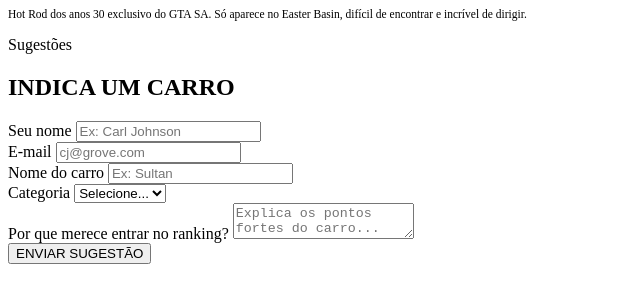
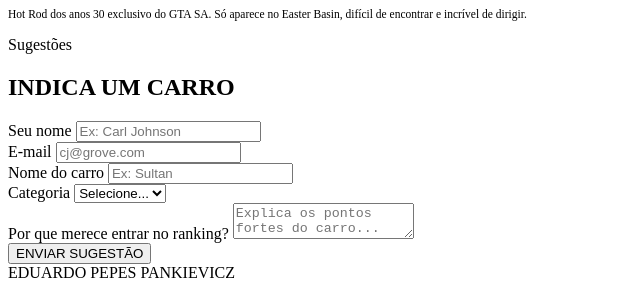
Before and after one commit to whoisleoo/gta-sa-cheat-sheet-cheat, a plain HTML site: page src/pages/index.html in a window 1280 px wide. Shown: the part 1051-1341 px from the top of the page, without its empty margins (0-640 px from the left). Drawn offline with Linux system fonts and the light colour scheme; files that its build step writes are made by us from their sources.

Commit message:
meu nome show de bola

```diff
--- a/src/pages/index.html
+++ b/src/pages/index.html
@@ -192,7 +192,9 @@
   </section>
 
   <!-- FOOTER -->
-  <footer></footer>
+  <footer>
+    <span class="footer-name">EDUARDO PEPES PANKIEVICZ</span>
+  </footer>
 
 </body>
 </html>
```
